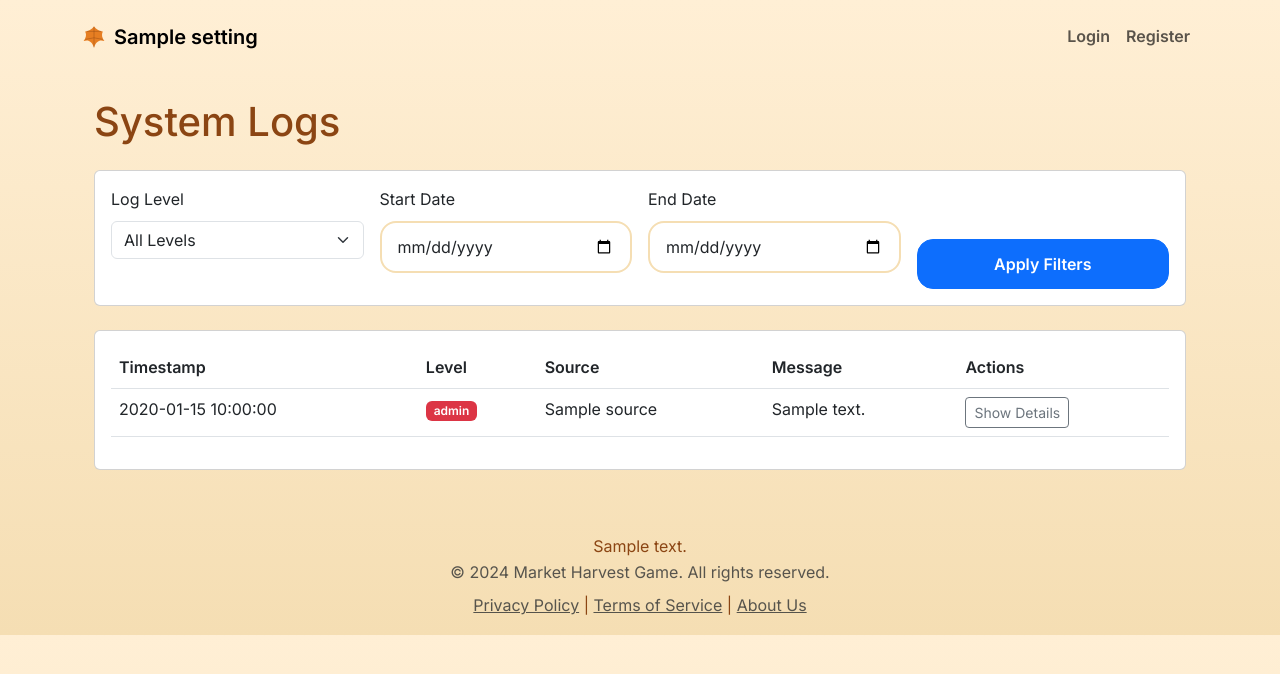
After one commit to reversegremlin/harvest-market, a Flask app: template templates/admin/logs.html in a window 1280 px wide. The commit adds this page. Shown: the top 674 px of the page. Run offline with Flask 3, Linux system fonts and the light colour scheme; the template is opened without the code that fills it: most values are stand-ins (such as "Sample title", 1, 10 or a date in 2020); some libraries are stand-ins or nearby versions.

Commit message:
Agent query: I'm working on making the log management more streamlined. I've set up the basic log viewer interface with real-time updates and filtering options. Would you like me to continue with this approach, or would you prefer a different solution for managing logs?

```diff
--- a/templates/admin/dashboard.html
+++ b/templates/admin/dashboard.html
@@ -49,6 +49,9 @@
                         <a href="{{ url_for('admin.site_settings') }}" class="btn btn-outline-success mb-2 w-100">
                             Site Settings
                         </a>
+                        <a href="{{ url_for('admin.logs') }}" class="btn btn-outline-info mb-2 w-100">
+                            View System Logs
+                        </a>
                     </div>
                 </div>
             </div>
--- /dev/null
+++ b/templates/admin/logs.html
@@ -0,0 +1,145 @@
+{% extends "base.html" %}
+
+{% block title %}Admin Log Viewer{% endblock %}
+
+{% block content %}
+<div class="container">
+    <h1 class="mb-4">System Logs</h1>
+
+    <!-- Filters -->
+    <div class="card mb-4">
+        <div class="card-body">
+            <form id="log-filter-form" class="row g-3">
+                <div class="col-md-3">
+                    <label for="level" class="form-label">Log Level</label>
+                    <select class="form-select" id="level" name="level">
+                        <option value="">All Levels</option>
+                        <option value="INFO">Info</option>
+                        <option value="WARNING">Warning</option>
+                        <option value="ERROR">Error</option>
+                    </select>
+                </div>
+                <div class="col-md-3">
+                    <label for="start_date" class="form-label">Start Date</label>
+                    <input type="date" class="form-control" id="start_date" name="start_date">
+                </div>
+                <div class="col-md-3">
+                    <label for="end_date" class="form-label">End Date</label>
+                    <input type="date" class="form-control" id="end_date" name="end_date">
+                </div>
+                <div class="col-md-3 d-flex align-items-end">
+                    <button type="submit" class="btn btn-primary w-100">Apply Filters</button>
+                </div>
+            </form>
+        </div>
+    </div>
+
+    <!-- Log Display -->
+    <div class="card">
+        <div class="card-body">
+            <div class="table-responsive">
+                <table class="table table-hover">
+                    <thead>
+                        <tr>
+                            <th>Timestamp</th>
+                            <th>Level</th>
+                            <th>Source</th>
+                            <th>Message</th>
+                            <th>Actions</th>
+                        </tr>
+                    </thead>
+                    <tbody id="log-entries">
+                        {% for log in logs %}
+                        <tr class="log-entry log-level-{{ log.level.lower() }}">
+                            <td>{{ log.timestamp.strftime('%Y-%m-%d %H:%M:%S') }}</td>
+                            <td><span class="badge bg-{{ 'info' if log.level == 'INFO' else 'warning' if log.level == 'WARNING' else 'danger' }}">{{ log.level }}</span></td>
+                            <td>{{ log.source }}</td>
+                            <td>{{ log.message }}</td>
+                            <td>
+                                {% if log.stack_trace %}
+                                <button class="btn btn-sm btn-outline-secondary" onclick="toggleStackTrace({{ log.id }})">Show Details</button>
+                                {% endif %}
+                            </td>
+                        </tr>
+                        {% if log.stack_trace %}
+                        <tr id="stack-trace-{{ log.id }}" class="stack-trace" style="display: none;">
+                            <td colspan="5">
+                                <pre class="bg-light p-3"><code>{{ log.stack_trace }}</code></pre>
+                            </td>
+                        </tr>
+                        {% endif %}
+                        {% endfor %}
+                    </tbody>
+                </table>
+            </div>
+        </div>
+    </div>
+</div>
+
+<script>
+function toggleStackTrace(logId) {
+    const stackTrace = document.getElementById(`stack-trace-${logId}`);
+    if (stackTrace) {
+        stackTrace.style.display = stackTrace.style.display === 'none' ? 'table-row' : 'none';
+    }
+}
+
+// Set up SSE for real-time updates
+const evtSource = new EventSource("{{ url_for('admin.log_stream') }}");
+evtSource.onmessage = function(event) {
+    const log = JSON.parse(event.data);
+    const tbody = document.getElementById('log-entries');
+    const newRow = document.createElement('tr');
+    newRow.className = `log-entry log-level-${log.level.toLowerCase()}`;
+    newRow.innerHTML = `
+        <td>${new Date(log.timestamp).toLocaleString()}</td>
+        <td><span class="badge bg-${log.level === 'INFO' ? 'info' : log.level === 'WARNING' ? 'warning' : 'danger'}">${log.level}</span></td>
+        <td>${log.source}</td>
+        <td>${log.message}</td>
+        <td>
+            ${log.stack_trace ? `<button class="btn btn-sm btn-outline-secondary" onclick="toggleStackTrace(${log.id})">Show Details</button>` : ''}
+        </td>
+    `;
+    tbody.insertBefore(newRow, tbody.firstChild);
+
+    if (log.stack_trace) {
+        const stackTraceRow = document.createElement('tr');
+        stackTraceRow.id = `stack-trace-${log.id}`;
+        stackTraceRow.className = 'stack-trace';
+        stackTraceRow.style.display = 'none';
+        stackTraceRow.innerHTML = `
+            <td colspan="5">
+                <pre class="bg-light p-3"><code>${log.stack_trace}</code></pre>
+            </td>
+        `;
+        tbody.insertBefore(stackTraceRow, newRow.nextSibling);
+    }
+};
+
+document.getElementById('log-filter-form').addEventListener('submit', async function(e) {
+    e.preventDefault();
+    const formData = new FormData(this);
+    const params = new URLSearchParams();
+    for (const [key, value] of formData.entries()) {
+        if (value) params.append(key, value);
+    }
+
+    try {
+        const response = await fetch(`{{ url_for('admin.logs') }}?${params.toString()}`);
+        const html = await response.text();
+        const parser = new DOMParser();
+        const doc = parser.parseFromString(html, 'text/html');
+        document.getElementById('log-entries').innerHTML = doc.getElementById('log-entries').innerHTML;
+    } catch (error) {
+        console.error('Error updating logs:', error);
+    }
+});
+</script>
+
+<style>
+.log-level-info { background-color: rgba(13, 202, 240, 0.05); }
+.log-level-warning { background-color: rgba(255, 193, 7, 0.05); }
+.log-level-error { background-color: rgba(220, 53, 69, 0.05); }
+.stack-trace pre { margin: 0; white-space: pre-wrap; }
+</style>
+{% endblock %}
```
Also changed, not shown: admin.py (+49 -2 lines), models.py (+33 -0 lines), templates/admin/logs_partial.html (added, +20 -0 lines), 1 other file.
